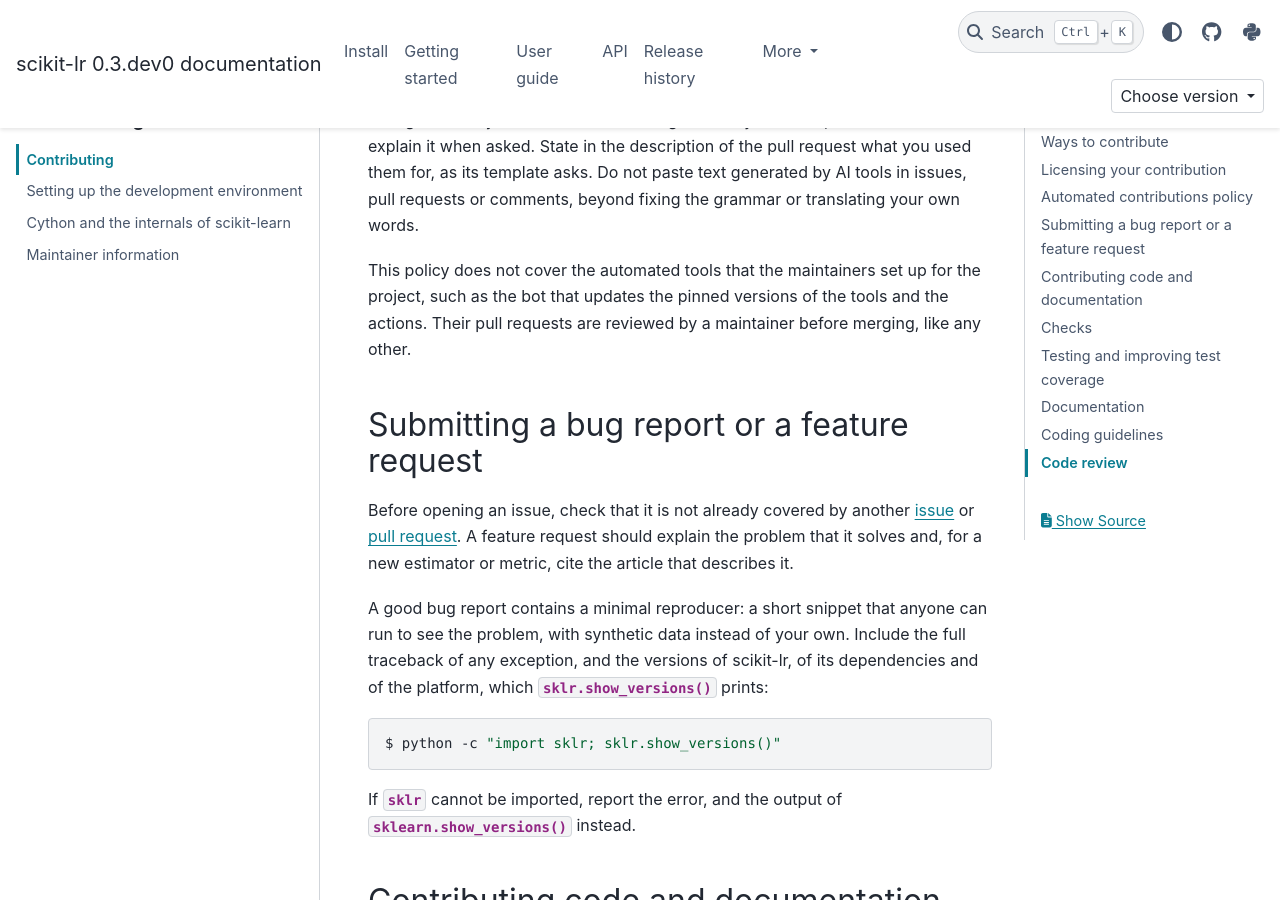
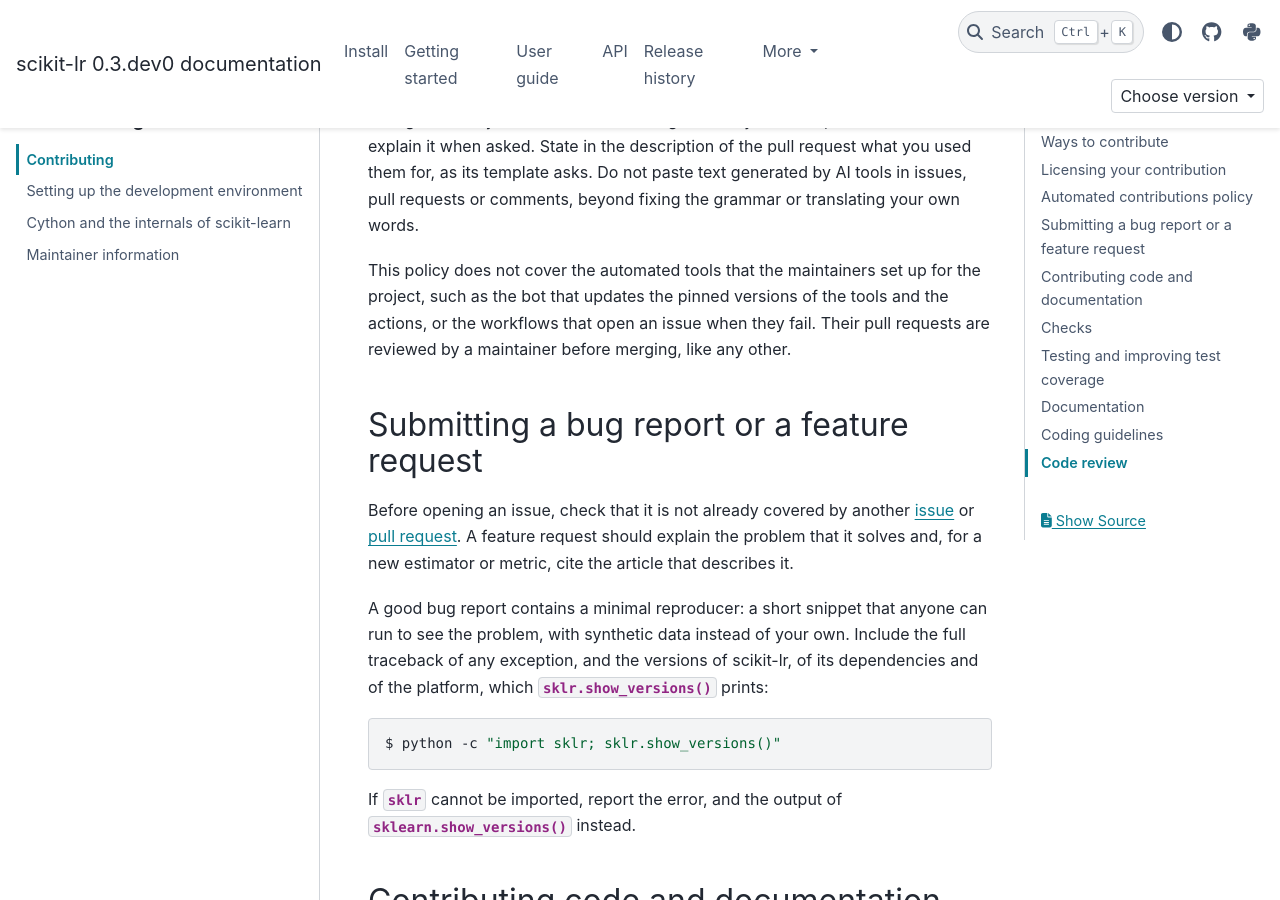
Before and after one commit to alfaro96/scikit-lr, a Sphinx documentation site: the page built from doc/developers/contributing.rst, in a window 1280 px wide and 900 px high, scrolled down 945 px. Built offline with Sphinx 7.4.7 and the PyData theme 0.15.4, drawn with Linux system fonts in a browser that asks for light colours; pages that are not in the unit, such as notebooks, are missing from menus; the version number is read from the project's files by our own code; some of the changed text lies outside the part shown.

Commit message:
docs: describe the tracking issue of the upcoming scikit-learn workflow
The contributing guide tells that the workflow opens and closes an issue, and the automated contributions policy leaves out the issues opened by the workflows of the maintainers.

```diff
--- a/doc/developers/contributing.rst
+++ b/doc/developers/contributing.rst
@@ -51,8 +51,8 @@
 
 This policy does not cover the automated tools that the maintainers set up for the
 project, such as the bot that updates the pinned versions of the tools and the
-actions. Their pull requests are reviewed by a maintainer before merging, like any
-other.
+actions, or the workflows that open an issue when they fail. Their pull requests are
+reviewed by a maintainer before merging, like any other.
 
 .. _submitting_bug_feature:
 
@@ -176,7 +176,8 @@
 
 The workflow "Upcoming scikit-learn" runs every night instead, and builds and tests
 scikit-lr against the next release of scikit-learn (see
-:ref:`sklearn_version_coupling`).
+:ref:`sklearn_version_coupling`). When it fails, it opens an issue, which it closes
+once it passes again.
 
 .. _checks:
 
```
